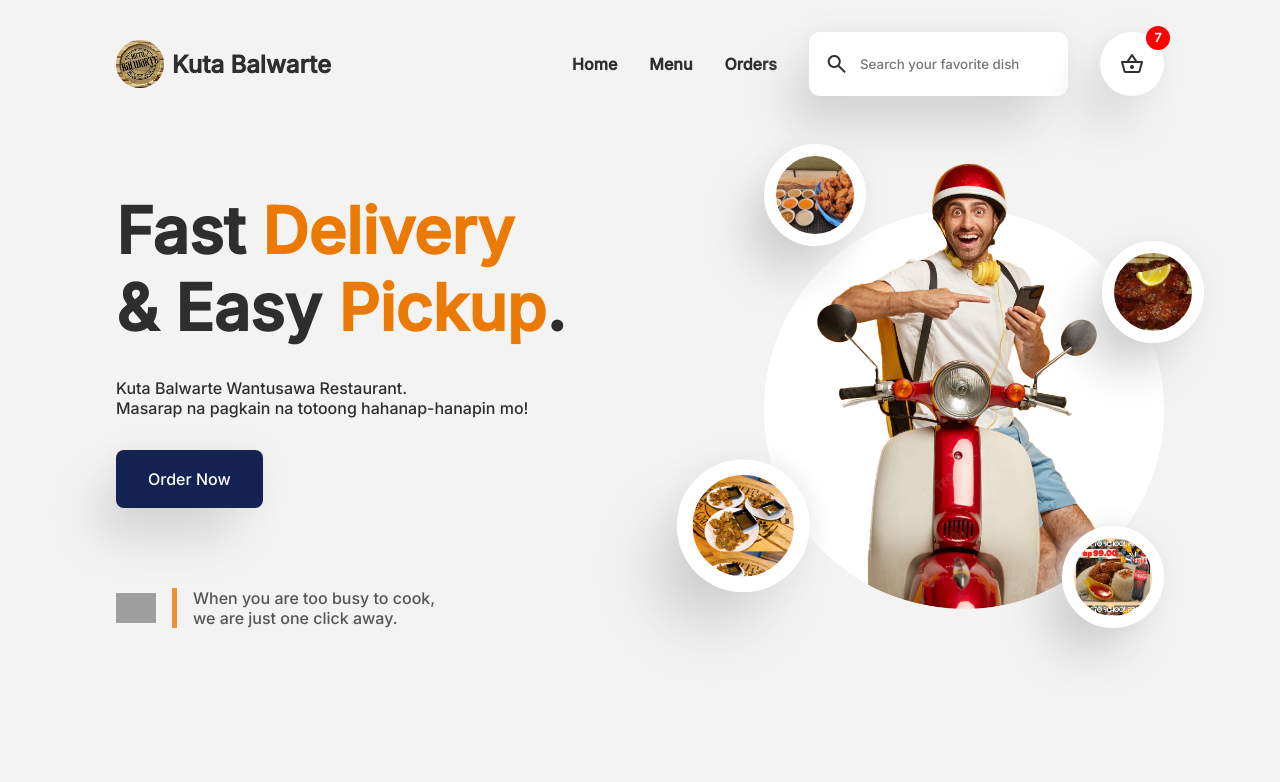
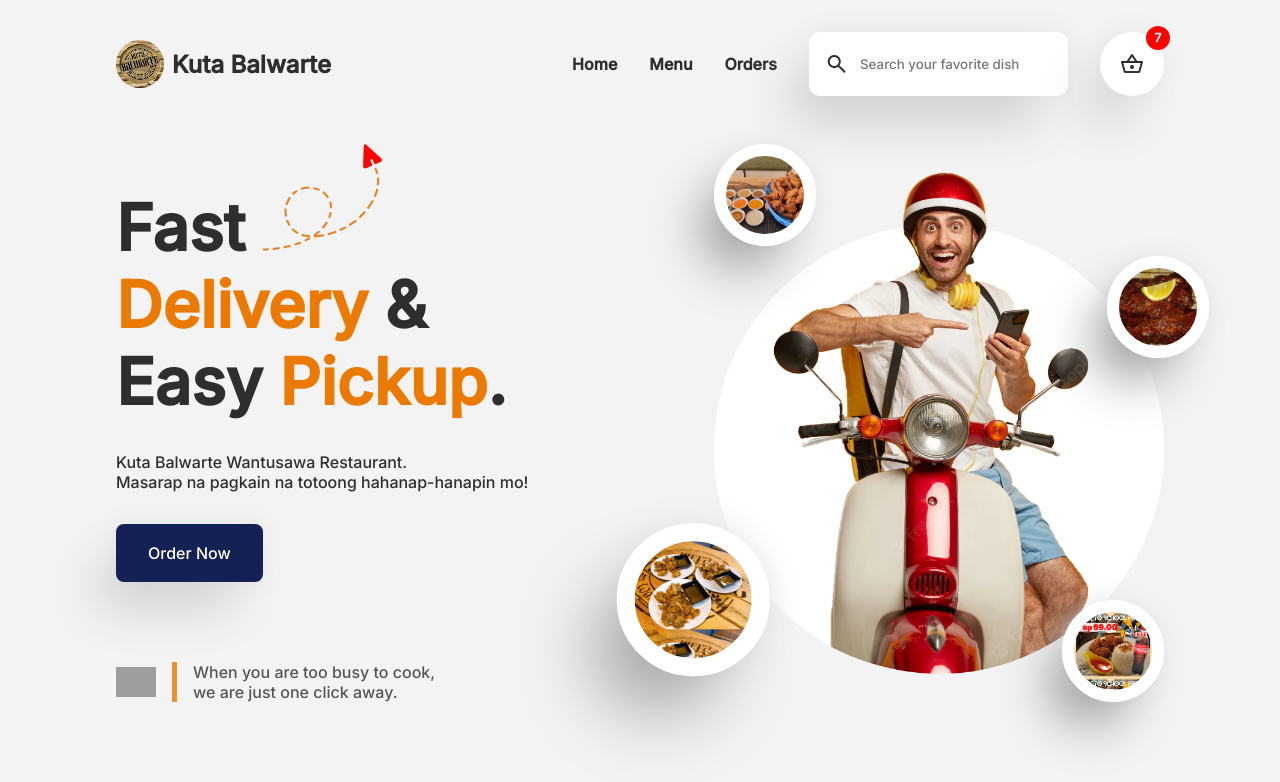
Before and after one commit to EricEchemane/Kuta-Balwarte-Wantusawa, a SvelteKit app: page / in a window 1280 px wide. Shown: the top 782 px of the page. Built offline with nearby package versions, Linux system fonts and the light colour scheme; no server answers; grey boxes are pictures that could not be loaded.

Commit message:
arrow added

```diff
--- a/src/routes/+page.svelte
+++ b/src/routes/+page.svelte
@@ -6,7 +6,8 @@
 <main>
 	<section class="left">
 		<h1>
-			Fast <span class="primary">Delivery</span> <br /> & Easy
+			Fast <img src="/images/arrow.png" alt="arrow" width="120" /> <br />
+			<span class="primary">Delivery</span> & <br /> Easy
 			<span class="primary">Pickup</span>.
 		</h1>
 		<p>
@@ -42,7 +43,7 @@
 
 	.left {
 		display: flex;
-		padding-top: 3rem;
+		/*padding-top: 3rem;*/
 		align-items: flex-start;
 		flex-direction: column;
 		gap: 2rem;
@@ -73,7 +74,7 @@
 		place-items: center;
 	}
 	.right img {
-		width: max(30vmax, 400px);
+		width: max(30vmax, 450px);
 	}
 	.dish {
 		--size: 8vmax;
@@ -81,7 +82,7 @@
 		height: var(--size);
 		border-radius: 50%;
 		padding: 1rem;
-		box-shadow: var(--shadow);
+		box-shadow: var(--shadow-hover);
 		position: absolute;
 		display: grid;
 		place-items: center;
@@ -109,7 +110,7 @@
 		bottom: 0;
 		left: 0;
 		translate: -70% -50%;
-		scale: 1.3;
+		scale: 1.5;
 	}
 
 	/* ===================================== */
```
Also changed, not shown: static/images/arrow.png (added).
